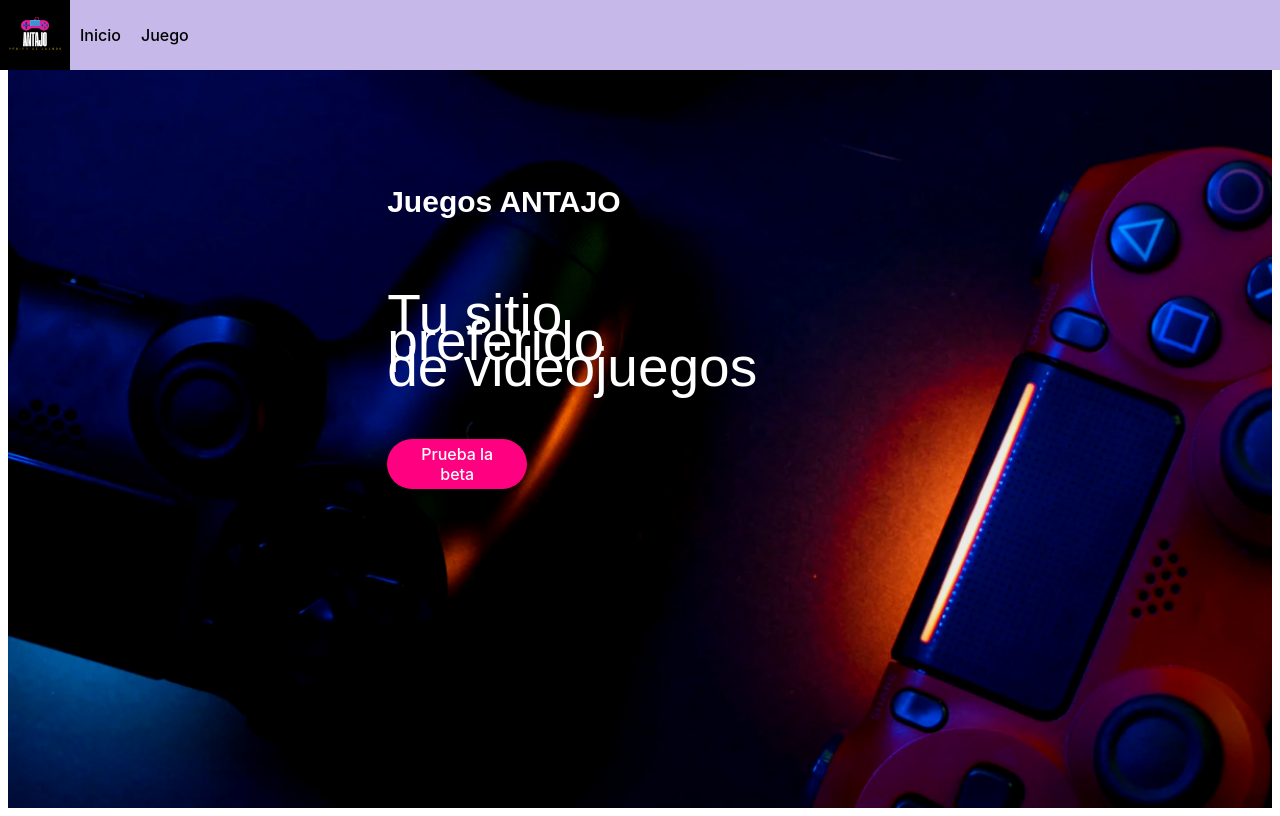
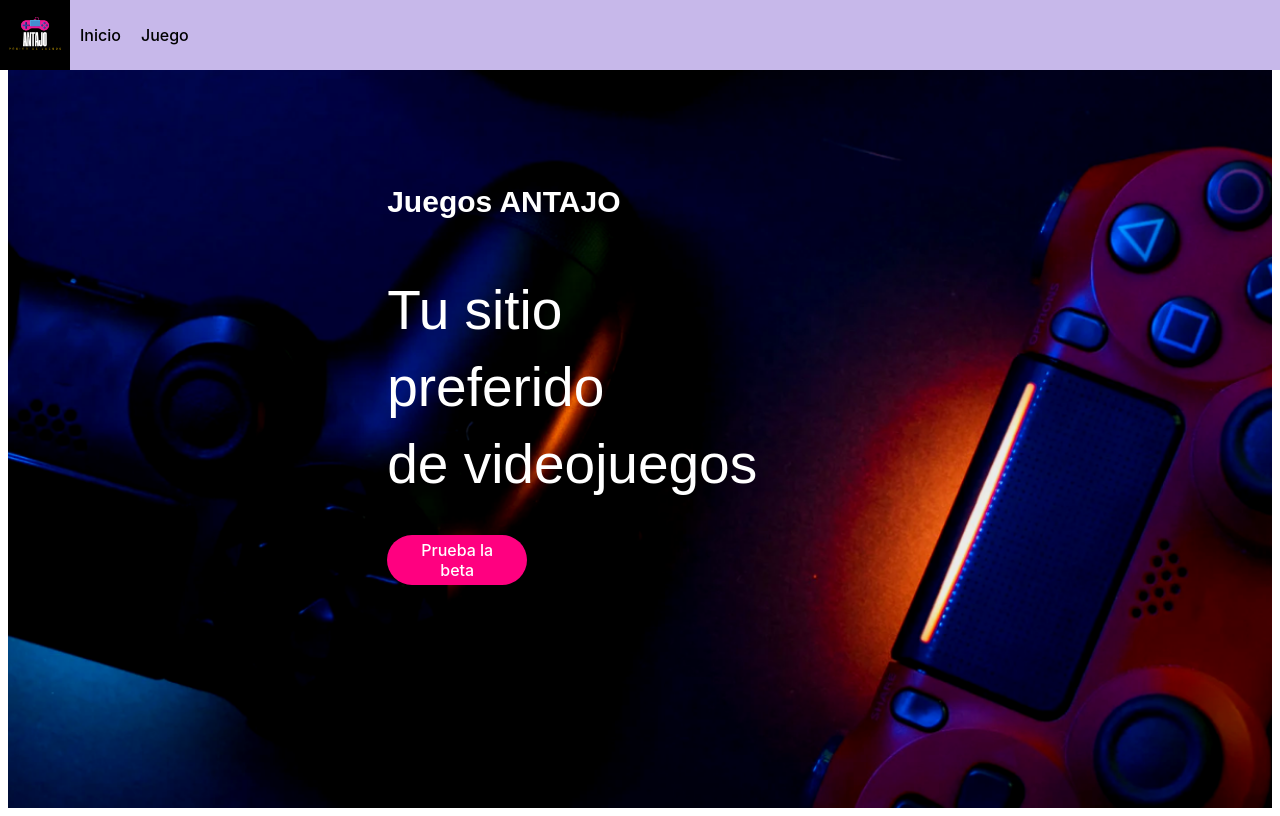
Before and after one commit to JosiasAlvaredo/info-project, a React (Vite) app in the folder vite-project/: page / in a window 1280 px wide. Built offline with nearby package versions, Linux system fonts and the light colour scheme.

Commit message:
casi listo

```diff
--- a/vite-project/src/Componentes/HomePage.css
+++ b/vite-project/src/Componentes/HomePage.css
@@ -13,7 +13,7 @@
     color: white;
     text-align: start;
     margin-top: 35%;
-    margin-bottom: 25px;
+    margin-bottom: 15%;
 }
 
 .p {
@@ -22,15 +22,7 @@
     text-justify: left;
     color: white;
     text-align: start;
-}
-
-.p2 {
-    font-family: 'Arial', sans-serif;
-    font-size: 55px;
-    text-justify: left;
-    color: white;
-    text-align: start;
-    margin-top: -15%;
+    margin-top: -5%;
 }
 
 
--- a/vite-project/src/Componentes/HomePage.jsx
+++ b/vite-project/src/Componentes/HomePage.jsx
@@ -9,8 +9,8 @@ const HomePage = () => {
         <div className="home-page">
             <h1 className='titulo'>Juegos ANTAJO</h1>
             <p className='p'>Tu sitio</p>
-            <p className='p2'>preferido</p>
-            <p className='p2'>de videojuegos</p>
+            <p className='p'>preferido</p>
+            <p className='p'>de videojuegos</p>
             <button className='boton' onClick={() => navigate('/game')}>
                 Prueba la beta
             </button>
--- a/vite-project/src/Componentes/Navbar.jsx
+++ b/vite-project/src/Componentes/Navbar.jsx
@@ -1,14 +1,17 @@
 import './Navbar.css';
 import React from 'react';
 import imagen from '../Imagenes/1.png';
+import { useNavigate } from 'react-router-dom';
 
 function Navbar() {
+    const navigate = useNavigate();
+
     return (
         <>
             <nav className="navbar">
-                <img src={imagen} ></img>
+                <img src={imagen} alt="Logo" />
                 <ul>
-                    <li><a href="/HomePage.jsx">Inicio</a></li>
+                    <li><a onClick={() => navigate('/home')}>Inicio</a></li>
                     <li><a href="#">Juego</a></li>
                 </ul>
             </nav>
```
